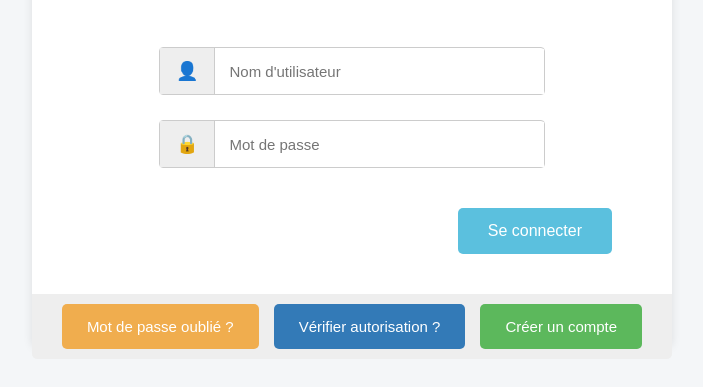
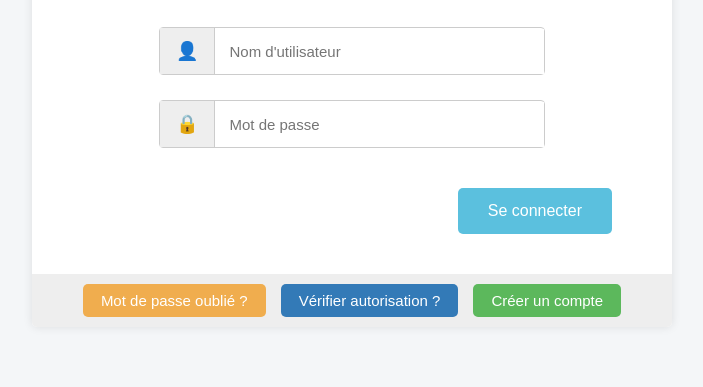
Before and after one commit to koulakolda0-coder/site-html, a plain HTML site: page test.html in a window 1280 px wide. Shown: the part 193-580 px from the top of the page, without its empty margins (288-991 px from the left). Drawn offline with Linux system fonts and the light colour scheme.

Commit message:
Update test.html

```diff
--- a/test.html
+++ b/test.html
@@ -18,7 +18,7 @@
         /* Conteneur principal du formulaire */
         .container {
             width: 50%;                     /* largeur du container */
-            margin: 40px auto;              /* centré horizontalement */
+            margin: 20px auto;              /* centré horizontalement */
             background: #fff;               /* fond blanc */
             border-radius: 5px;             /* coins arrondis */
             box-shadow: 0 0 10px rgba(0, 0, 0, 0.1); /* ombre douce */
@@ -123,7 +123,7 @@
         /* Style des boutons */
         .btn {
             border: none;
-            padding: 14px 25px;
+            padding: 8px 18px;
             color: white;
             border-radius: 5px;
             cursor: pointer;
@@ -185,7 +185,7 @@
             <button class="btn btn-warning">Mot de passe oublié ?</button>
             <button class="btn btn-primary">Vérifier autorisation ?</button>
             <button class="btn btn-success">
-                <a href="creation-compte.html">Créer un compte</a>
+                <a href="compte.html">Créer un compte</a>
             </button>
         </div>
 
```
